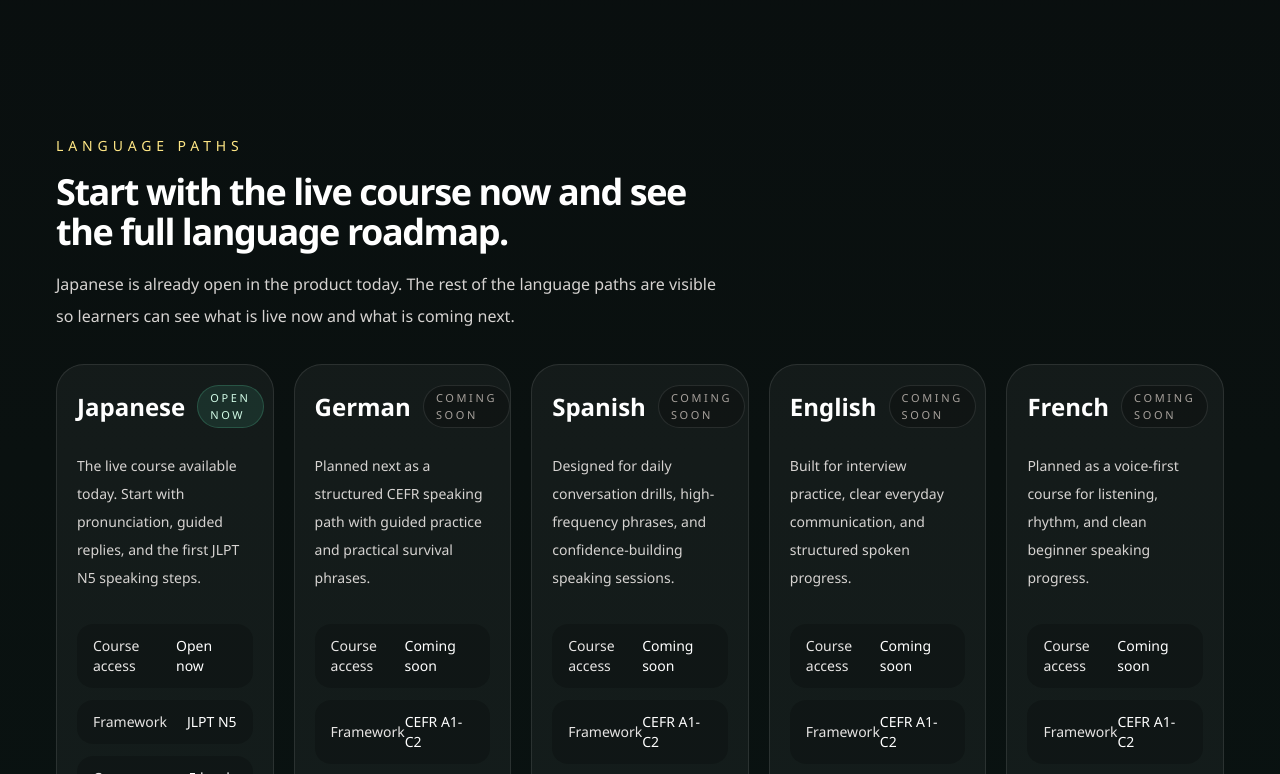
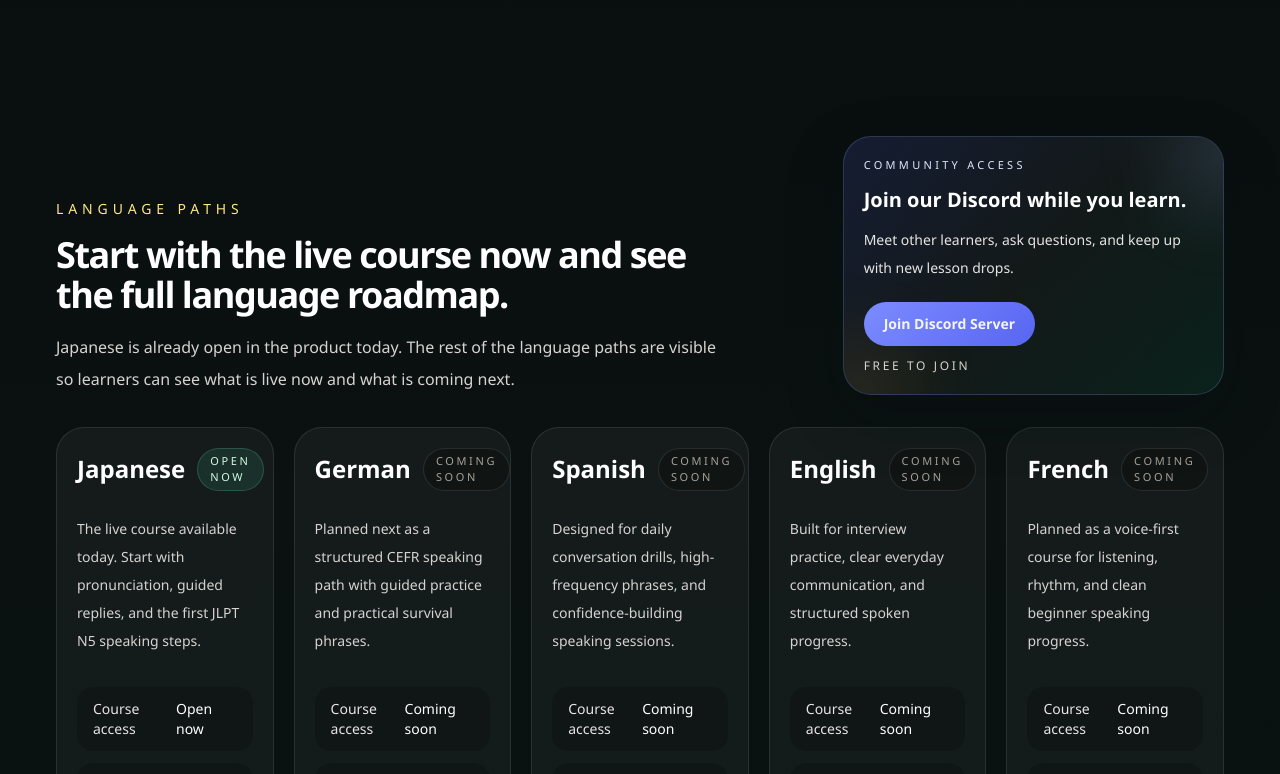
Before and after one commit to RahulSP-4601/AI-Voice-Language-Tutor, a Next.js app: page / in a window 1280 px wide. Shown: the part 886-1660 px from the top of the page. Built offline with nearby package versions, Linux system fonts and the light colour scheme.

Commit message:
Discord Invite URL

```diff
--- a/src/components/landing-sections.tsx
+++ b/src/components/landing-sections.tsx
@@ -263,12 +263,43 @@ export function LanguagesSection() {
   return (
     <section id="courses" className="px-6 py-18 sm:px-10 lg:px-14">
       <div className="mx-auto max-w-7xl">
-        <SectionHeading
-          className="mb-8 max-w-2xl"
-          eyebrow="Language Paths"
-          title="Start with the live course now and see the full language roadmap."
-          body="Japanese is already open in the product today. The rest of the language paths are visible so learners can see what is live now and what is coming next."
-        />
+        <div className="mb-8 grid gap-6 lg:grid-cols-[minmax(0,2fr)_minmax(280px,1fr)] lg:items-end">
+          <SectionHeading
+            className="max-w-2xl"
+            eyebrow="Language Paths"
+            title="Start with the live course now and see the full language roadmap."
+            body="Japanese is already open in the product today. The rest of the language paths are visible so learners can see what is live now and what is coming next."
+          />
+          <div className="relative overflow-hidden rounded-[1.75rem] border border-indigo-300/20 bg-[linear-gradient(135deg,rgba(88,101,242,0.16),rgba(255,255,255,0.04)_50%,rgba(16,185,129,0.1))] p-5 shadow-[0_20px_60px_rgba(10,14,25,0.24)]">
+            <div className="pointer-events-none absolute right-[-3rem] top-[-2rem] h-24 w-24 rounded-full bg-indigo-300/20 blur-2xl" />
+            <div className="pointer-events-none absolute bottom-[-3rem] left-[-2rem] h-24 w-24 rounded-full bg-amber-300/12 blur-2xl" />
+            <div className="relative">
+              <p className="text-[11px] uppercase tracking-[0.3em] text-indigo-100">
+                Community Access
+              </p>
+              <h3 className="mt-3 text-xl font-semibold text-white">
+                Join our Discord while you learn.
+              </h3>
+              <p className="mt-3 text-sm leading-7 text-stone-200">
+                Meet other learners, ask questions, and keep up with new
+                lesson drops.
+              </p>
+              <div className="mt-5 flex flex-col gap-3 sm:flex-row sm:items-center sm:justify-between lg:flex-col lg:items-start">
+                <Link
+                  href="https://discord.gg/GebWZKDkc"
+                  target="_blank"
+                  rel="noreferrer"
+                  className="inline-flex items-center justify-center rounded-full bg-[linear-gradient(135deg,#7c8cff_0%,#5865f2_100%)] px-5 py-3 text-sm font-semibold text-white transition duration-300 hover:scale-[1.02] hover:shadow-[0_20px_50px_rgba(88,101,242,0.35)]"
+                >
+                  Join Discord Server
+                </Link>
+                <p className="text-xs uppercase tracking-[0.22em] text-stone-300">
+                  Free to join
+                </p>
+              </div>
+            </div>
+          </div>
+        </div>
         <div className="grid gap-5 lg:grid-cols-5">
           {landingLanguages.map((language) => (
             <LanguageCard key={language.name} {...language} />
```
